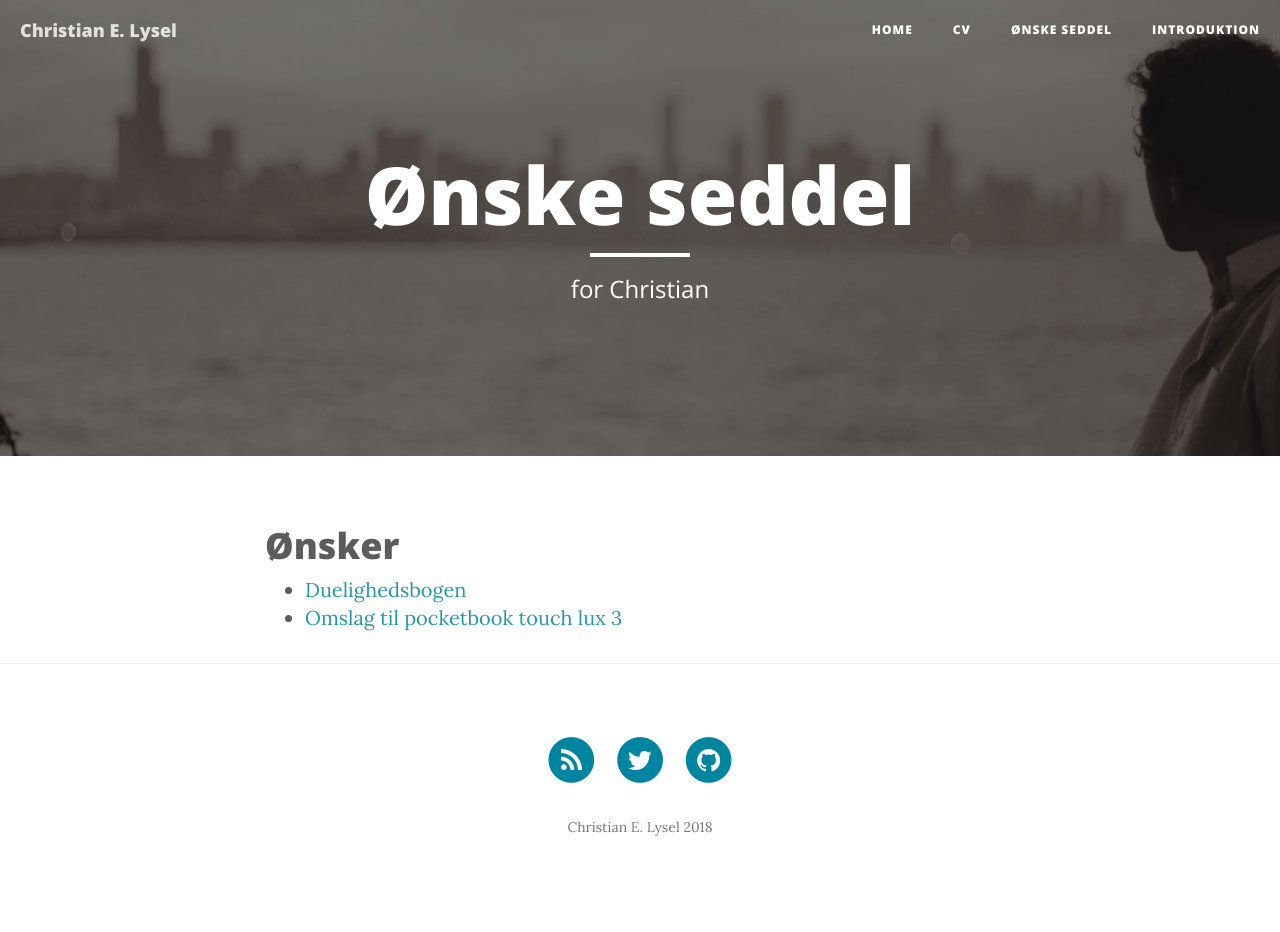
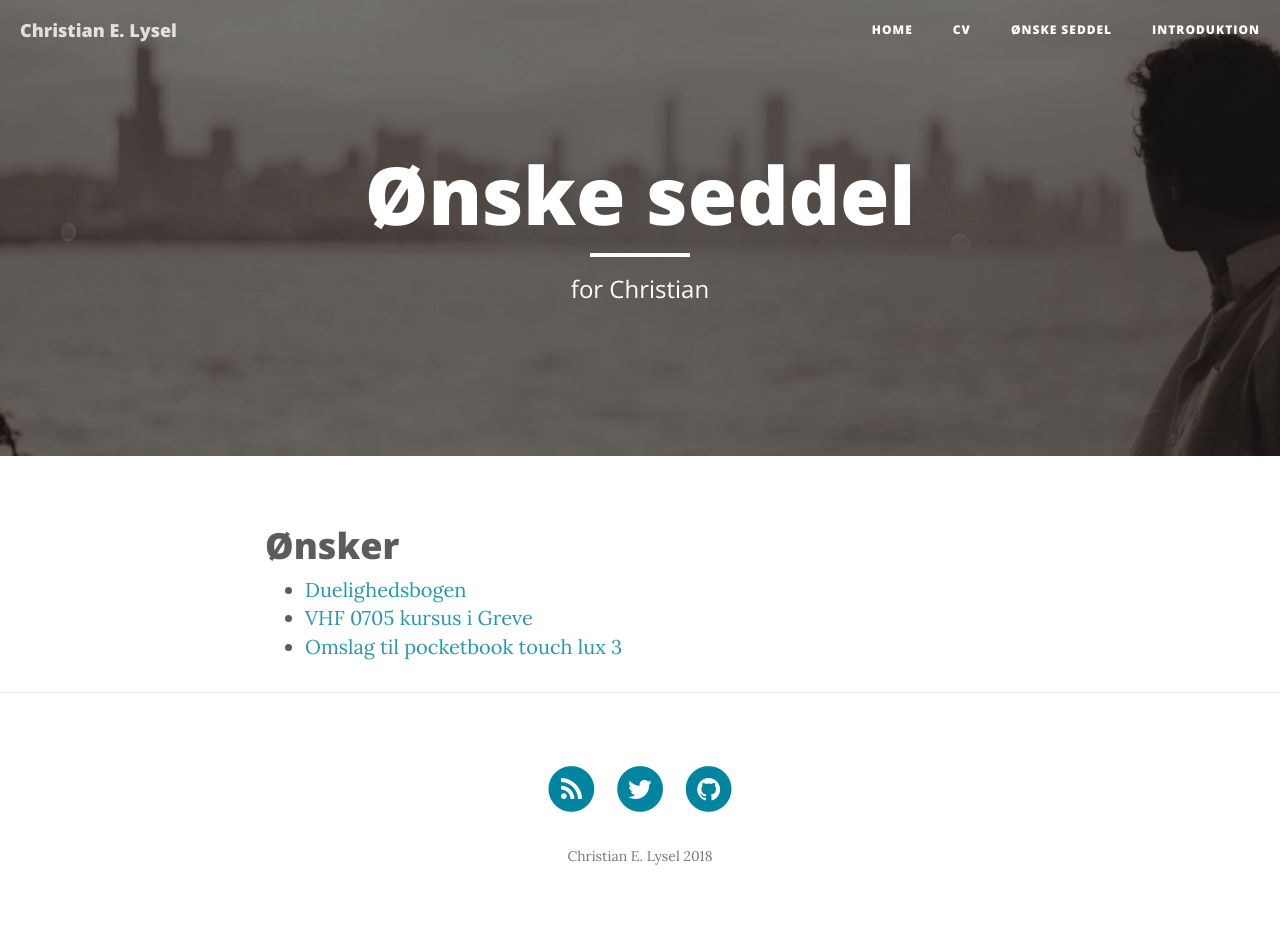
Before and after one commit to clysel/christian.lysel.net, a Jekyll site: the page built from gave.markdown, in a window 1280 px wide. Built offline with Jekyll 4.4.1, drawn with Linux system fonts in a browser that asks for light colours; nearby versions of some CDN libraries; before the commit the page ends 903 px from its top, so only the background shows below that.

Commit message:
Update gave.markdown

```diff
--- a/gave.markdown
+++ b/gave.markdown
@@ -7,4 +7,5 @@ header-img: "img/about-bg.jpg"
 # Ønsker
 
  * [Duelighedsbogen](https://www.weilbach.com/da/products/boeger/official/weilbach/duelighedsbogen)
+ * [VHF 0705 kursus i Greve](https://nauticmarine.dk/vhf-kursus/)
  * [Omslag til pocketbook touch lux 3](https://www.conradelektronik.dk/?websale8=conrad-dk&pi=1462095)
```
